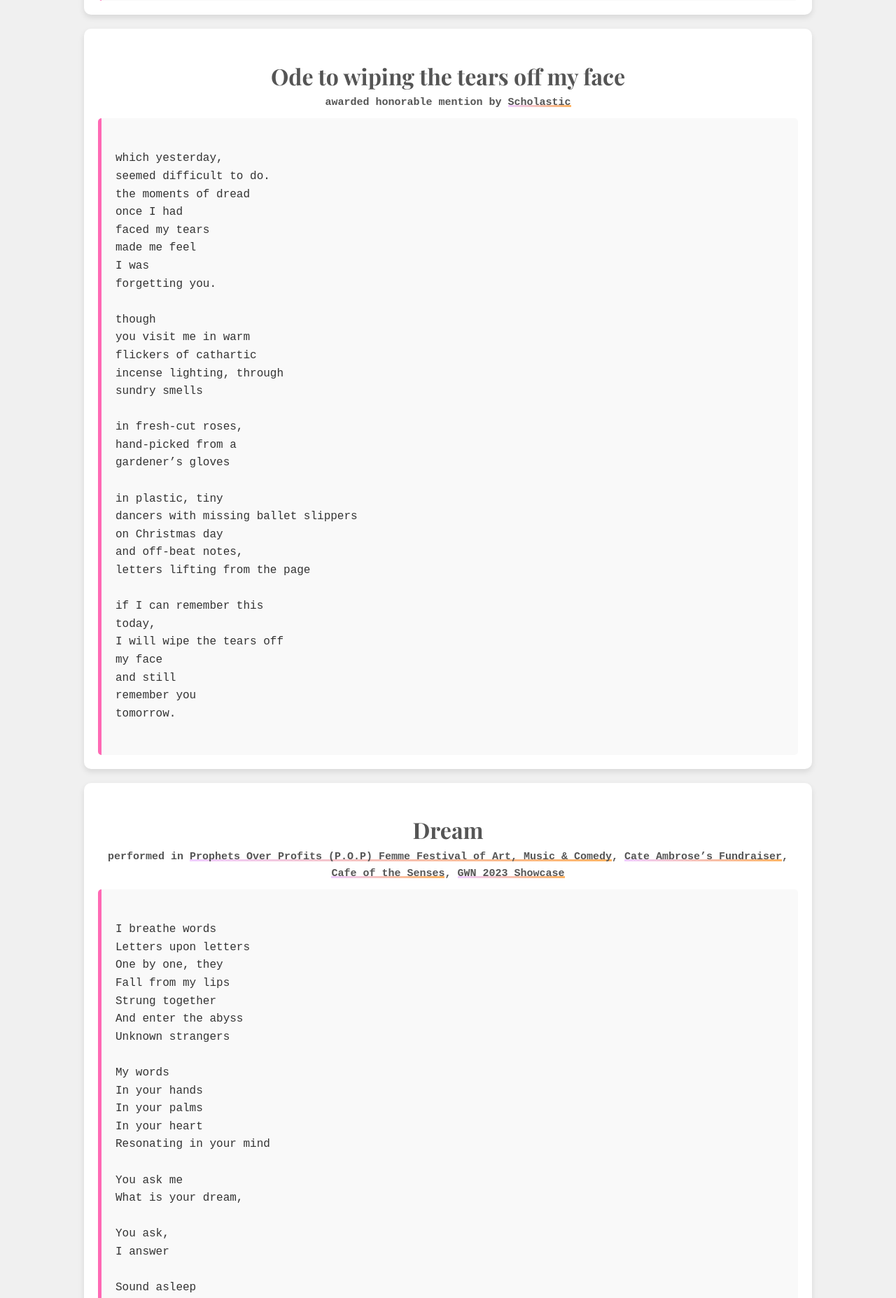
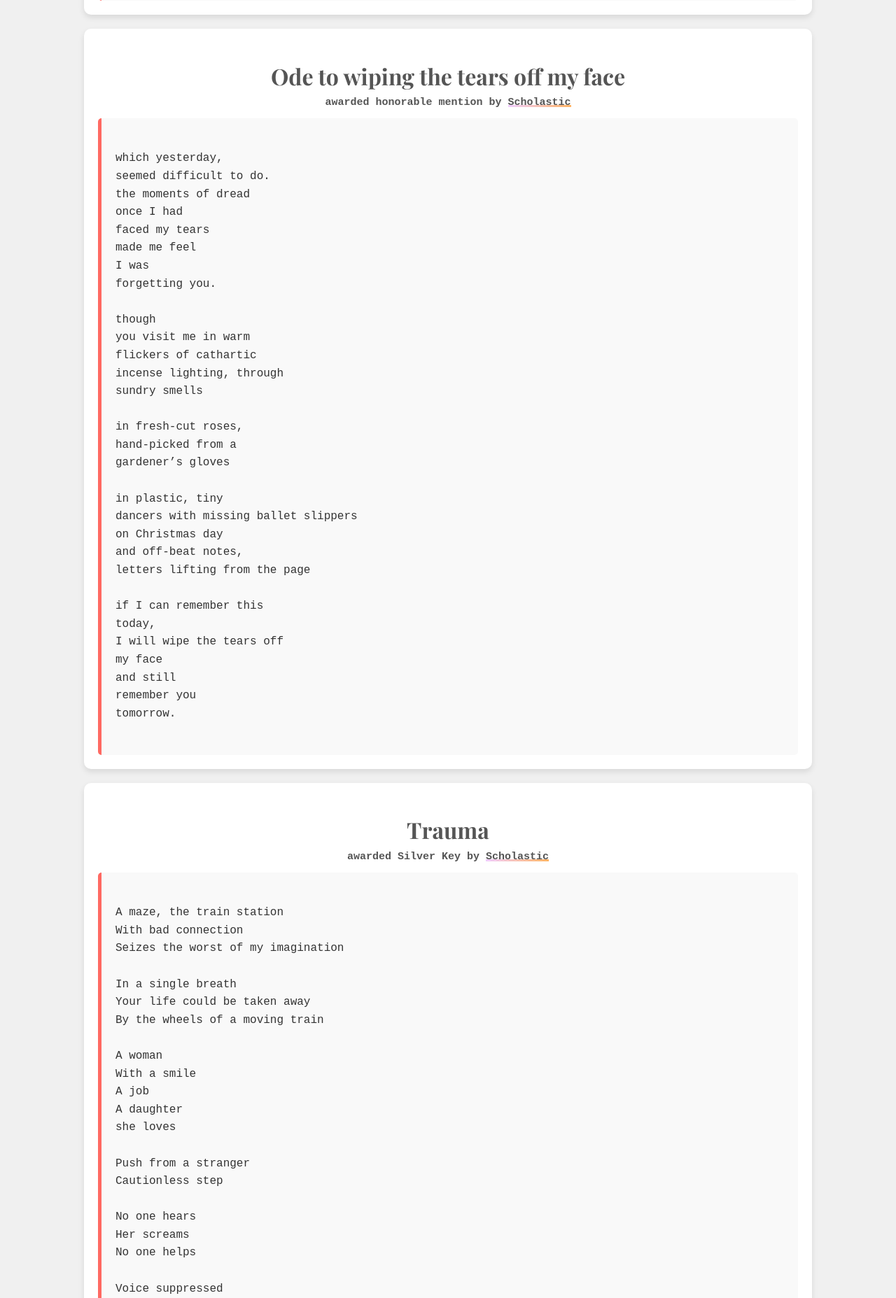
Before and after one commit to MorganL123/personal-site, a Flask app: page /writing in a window 1280 px wide. Shown: the part 3585-5440 px from the top of the page at 70% size. Run offline with Flask 3, Linux system fonts and the light colour scheme.

Commit message:
you can go your own way

```diff
--- a/static/style.css
+++ b/static/style.css
@@ -111,7 +111,7 @@ body {
 }
 
 .arrow:hover {
-  color: #6ab04c;
+  color: #ff6962;
   transform: scale(1.2);
 }
 
--- a/templates/floral.html
+++ b/templates/floral.html
@@ -60,7 +60,7 @@
             display: inline-block;
             margin-top: 30px;
             padding: 10px 20px;
-            background-color: #6ab04c;
+            background-color: #ff6962;
             color: white;
             text-decoration: none;
             border-radius: 5px;
@@ -68,7 +68,7 @@
         }
 
         .back-button:hover {
-            background-color: #5a9d3d;
+            background-color: #ff8776;
         }
     </style>
 </head>
--- a/templates/photos.html
+++ b/templates/photos.html
@@ -68,7 +68,7 @@
             display: inline-block;
             margin-top: 30px;
             padding: 10px 20px;
-            background-color: #6ab04c;
+            background-color: #ff6962;
             color: white;
             text-decoration: none;
             border-radius: 5px;
@@ -76,7 +76,7 @@
         }
 
         .back-button:hover {
-            background-color: #5a9d3d;
+            background-color: #ff8776;
         }
     </style>
 </head>
--- a/templates/writing.html
+++ b/templates/writing.html
@@ -72,7 +72,7 @@
             background-color: #f9f9f9;
             padding: 20px;
             border-radius: 5px;
-            border-left: 5px solid #ff69b4;
+            border-left: 5px solid #ff6962 ;
         }
 
         .pretext {
@@ -301,277 +301,167 @@ tomorrow.
 </div>
 
 <div class="container">
-    <h1>Dream</h1>
+    <h1>Trauma</h1>
     <!--<div class="decoration">♥ ♥ ♥</div> --->
-    <div class = "pretext">performed in <a href="" class="link">Prophets Over Profits (P.O.P) Femme Festival of Art, Music & Comedy</a>, <a href="" class="link">Cate Ambrose’s Fundraiser</a>, <a href="" class="link">Cafe of the Senses</a>, <a href="" class="link">GWN 2023 Showcase</a></div>
-</a>
+    <div class = "pretext">awarded Silver Key by </a><a href="https://www.artandwriting.org/awards/" class="link">Scholastic</a></div>
     <div class="poem" style="text-align: left;">
-I breathe words
-Letters upon letters
-One by one, they
-Fall from my lips
-Strung together
-And enter the abyss
-Unknown strangers
+A maze, the train station
+With bad connection
+Seizes the worst of my imagination
 
-My words
-In your hands
-In your palms
-In your heart
-Resonating in your mind
+In a single breath
+Your life could be taken away
+By the wheels of a moving train
 
-You ask me
-What is your dream,
+A woman
+With a smile
+A job
+A daughter
+she loves
 
-You ask,
-I answer
+Push from a stranger
+Cautionless step
 
-Sound asleep
-A fantasy
-Where the princesses
-Are spoken of their
-prowess,
-Of valor, their power
-Courage through
-Squalor —
-to become
-warriors
+No one hears
+Her screams
+No one helps
 
-No —
-what is your real dream
+Voice suppressed
+Loses hope
+Smells the sweet scent
+Of her daughter’s
+Hair
 
+Mixed with
+Urine and
+Metal wheels
 
-You ask,
-I answer
+Last breath
+To her daughter
 
-My words
-power
-Letters upon letters
-Strung together
-To tell stories
+Body mangled
+Blood trickles
+Alone
 
-For you to
-Listen, for you
-to wonder how your
-Palms
-Those soft,
-Hard, beaten, hurt hands
-Have power
-Though
-In words you say and sing
-To one another
+No one hears
+No one helps
+All alone
 
-No, what is your long term dream
-In a year, a decade
-Hours, minutes
-Seconds away
+Grief.
 
-You ask,
-I answer
+</div>
+</div>
 
-A
-single smile
+<div class="container">
+    <h1>Dread</h1>
+    <!--<div class="decoration">♥ ♥ ♥</div> --->
+    <div class = "pretext">awarded honorable mention by </a><a href="https://www.artandwriting.org/awards/" class="link">Scholastic</a></div>
+    <div class="poem" style="text-align: left;">
+Death
+Cold
+Desire
 
-Gifted to me
-from the
-Children I have
-Lifted, their
-faces overflowing
-With joy, their
-Voices filling a vacant
-Room, once empty
-Deadly silent
+These words replayed
+in my head
+as my life flashed
+before my eyes
 
-A
-single smile
+Quicker than a clap of thunder
+On a
+stormy,
+ominous night.
 
-Brought to me by
-my hands
-Rough, gnarled as leather
-Lips dry as the desert
-Knees scarred, shaken from the
-Hostile wind, envious stars
-I have persisted
+Death
+Cold
+Desire
 
-A
-single smile
+I will
+never forget
+how fast I ran
+For freedom to
+escape my death
 
-Passed down to me from
-My ancestors
-who have cried from
-Oppression
-Have had their life
-Their possessions
-Stripped violently away from
-Them
+The man I once knew
+And loved
+shackled me with chains so tight
+I could barely move
 
-To give me a home
-To give me their hope
-Their Long-lost smiles
-Grinning down upon me
+All because of his love
+for me
+A restraining desire that
+couldn’t be
+reckoned with
 
-A
-single smile
+Death
+Cold
+Desire
 
-Reminding me
-I am my own person
-I am enough
-Neither the wind can sway me from standing on my ground
-Nor the fire hush me to sleep when no one’s around
+Passion
+And fervor
 
-A
-single smile
+Longing for a man
+to rescue me
+With
+loving arms
+To free me from
+my shackles
 
-Instilling me power
-To speak my words
-To speak my truth
-To be who I am
-Fearlessly
+Death
+Cold
+Desire
 
-What is your dream?
+Streaks of yellow
+pass by me
 
-You ask
-I answered.
+Life violently extinguished
+In a blink
+of an eye
+
+Love
+All because
+Of love
+
+Left me
+Dead and alone
+On a cold,
+Heartless ground
+
+Why did I trust
+this man to save me?
+
+Took
+the life I lost before
+Away from me
+Once more
+
+Left my body
+Mangled
+Thick,
+Cold blood
+
+As I faded away
+as a ghostly
+Apparition
+In a whisper of smoke
+
+All I could
+think of
+Was
+
+Death
+Cold
+Desire
+
+Three words
+That left me
+With
+No words
+At all.
 
 </div>
 </div>
 
 
-<div class="container">
-    <h1>Asante</h1>
-    <!--<div class="decoration">♥ ♥ ♥</div> --->
-    <div class = "pretext">performed in <a href="" class="link">Prophets Over Profits (P.O.P) Femme Festival of Art, Music & Comedy</a>, <a href="" class="link">Cate Ambrose’s Fundraiser</a>, <a href="" class="link">Cafe of the Senses</a>, <a href="" class="link">GWN 2023 Showcase</a></div>
-</a></div>
-    <div class="poem" style="text-align: left;">
-    I breathe words
-    Letters upon letters
-    One by one, they
-    Fall from my lips
-    Strung together
-    And enter the abyss
-    Unknown strangers
-
-    My words
-    In your hands
-    In your palms
-    In your heart
-    Resonating in your mind
-
-    You ask me
-    What is your dream,
-
-    You ask,
-    I answer
-
-    Sound asleep
-    A fantasy
-    Where the princesses
-    Are spoken of their
-    prowess,
-    Of valor, their power
-    Courage through
-    Squalor —
-    to become
-    warriors
-
-    No —
-    what is your real dream
-
-
-    You ask,
-    I answer
-
-    My words
-    power
-    Letters upon letters
-    Strung together
-    To tell stories
-
-    For you to
-    Listen, for you
-    to wonder how your
-    Palms
-    Those soft,
-    Hard, beaten, hurt hands
-    Have power
-    Though
-    In words you say and sing
-    To one another
-
-    No, what is your long term dream
-    In a year, a decade
-    Hours, minutes
-    Seconds away
-
-    You ask,
-    I answer
-
-    A
-    single smile
-
-    Gifted to me
-    from the
-    Children I have
-    Lifted, their
-    faces overflowing
-    With joy, their
-    Voices filling a vacant
-    Room, once empty
-    Deadly silent
-
-    A
-    single smile
-
-    Brought to me by
-    my hands
-    Rough, gnarled as leather
-    Lips dry as the desert
-    Knees scarred, shaken from the
-    Hostile wind, envious stars
-    I have persisted
-
-    A
-    single smile
-
-    Passed down to me from
-    My ancestors
-    who have cried from
-    Oppression
-    Have had their life
-    Their possessions
-    Stripped violently away from
-    Them
-
-    To give me a home
-    To give me their hope
-    Their Long-lost smiles
-    Grinning down upon me
-
-    A
-    single smile
-
-    Reminding me
-    I am my own person
-    I am enough
-    Neither the wind can sway me from standing on my ground
-    Nor the fire hush me to sleep when no one’s around
-
-    A
-    single smile
-
-    Instilling me power
-    To speak my words
-    To speak my truth
-    To be who I am
-    Fearlessly
-
-    What is your dream?
-
-    You ask
-    I answered.
-
-</div>
-</div>
 </p>
 </body>
 </html>
@@ -592,14 +482,14 @@ I answered.
     .back-button, .humanoid {
         padding: 10px 20px;
         text-decoration: none;
-        background-color: #6ab04c;
+        background-color: #ff6962;
         color: white;
         border-radius: 5px;
         transition: background-color 0.3s ease;
     }
 
     .back-button:hover, .humanoid:hover {
-        background-color: #5a9b3b;
+        background-color: #ff8776;
     }
 </style>
 
```
Also changed, not shown: templates/lexicon.html (+10 -6 lines), templates/questions.html (+4 -4 lines).
